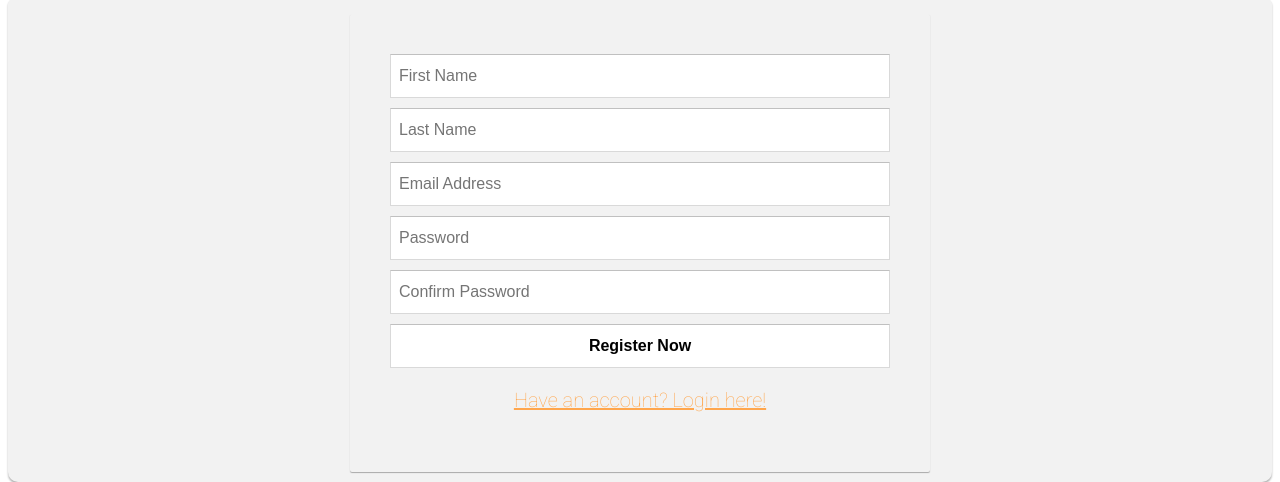
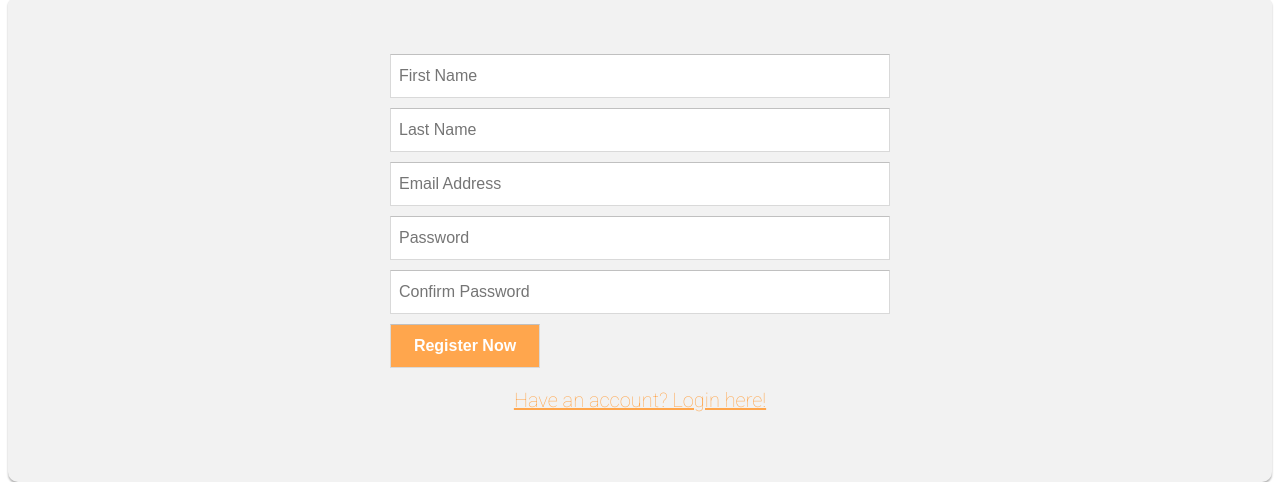
Before and after one commit to andersonlee2/saltwatermurris.com.au, a PHP site: page /signup.html in a window 1280 px wide. Shown: the part 357-839 px from the top of the page. Run offline with PHP 8.4, Linux system fonts and the light colour scheme.

Commit message:
Update stylesheet.css

```diff
--- a/src/stylesheet.css
+++ b/src/stylesheet.css
@@ -173,7 +173,7 @@ body{
   width: 500px;
   margin: 0 auto 10px;
   border-radius: 2px;
-  box-shadow: 0px 1px 1px rgba(0, 0, 0, 0.3);
+
 }
 
 .forms h1 {
@@ -194,24 +194,31 @@ body{
 }
 
 .forms input[type=submit] {
-  width: 100%;
+  width: 150px;
   display: block;
   margin-bottom: 10px;
+  align-content: center;
   position: relative;height: 44px;
   font-size: 16px;
   font-weight: bold;
-  background-color: #EFEFEF;
+  background: #ffa64d;
+  color: white;
   margin-bottom: 10px;
   -webkit-appearance: none;
-  background: #fff;
   border: 1px solid #d9d9d9;
   border-top: 1px solid #c0c0c0;
   padding: 0 8px;
   box-sizing: border-box;
   -moz-box-sizing: border-box;
 }
+.forms input[type=submit]:hover{
+  -moz-box-shadow: inset 0 1px 2px rgba(0,0,0,0.1);
+  -webkit-box-shadow: inset 0 1px 2px rgba(0,0,0,0.1);
+  box-shadow: 0 4px 8px 0 rgba(0,0,0,0.24);
+  cursor:pointer;
+}
 
-.forms input[type=text], input[type=email], input[type=date], input[type=password], input[type=submit] {
+.forms input[type=text], input[type=email], input[type=date], input[type=password] {
   height: 44px;
   font-size: 16px;
   width: 100%;
@@ -236,6 +243,7 @@ body{
 
 
 
+
 @keyframes slidein {
   from {
     margin-left: 100%;
```
